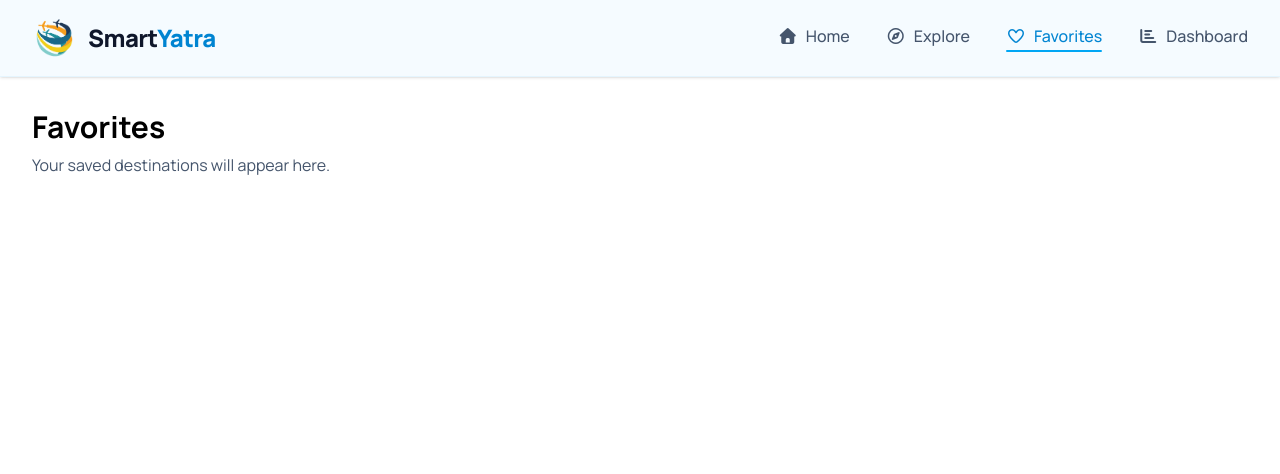
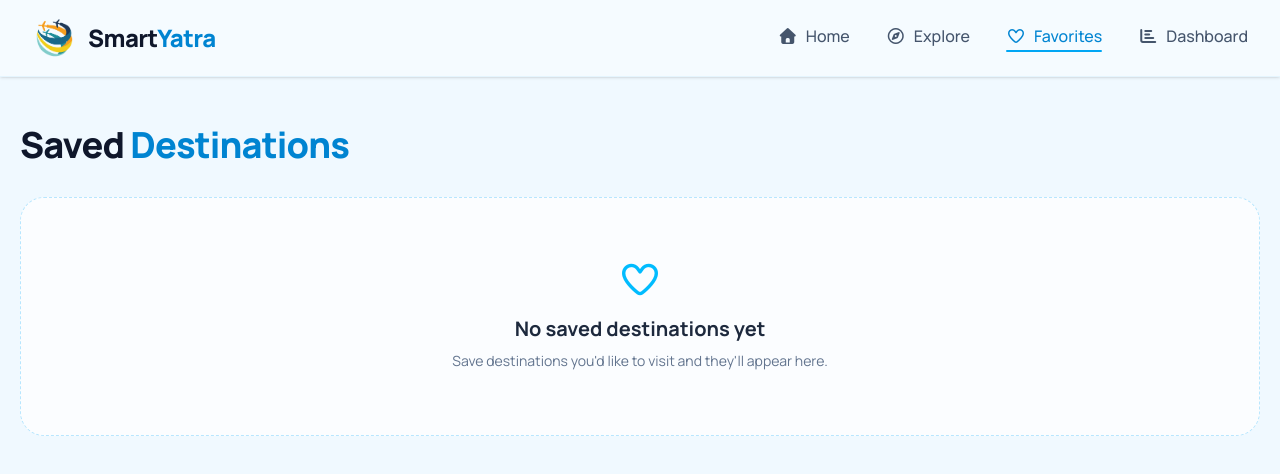
Before and after one commit to leosum1t/SmartTrip, a React (Vite) app: page /favorites in a window 1280 px wide. Shown: the top 474 px of the page. Built offline with nearby package versions, Linux system fonts and the light colour scheme.

Commit message:
feat: display and manage saved destinations

```diff
--- a/src/pages/Favorites.jsx
+++ b/src/pages/Favorites.jsx
@@ -1,10 +1,70 @@
+import { useEffect, useState } from "react"
+import { getFavorites, removeFavorite } from "../utils/favoriteUtils"
+import FavoriteCard from "../components/FavoriteCard"
+
 function Favorites() {
+  const [favorites, setFavorites] = useState([])
+  const [message, setMessage] = useState("")
+
+  useEffect(() => {
+    setFavorites(getFavorites())
+  }, [])
+
+  const handleRemove = (id) => {
+    removeFavorite(id)
+    setFavorites(getFavorites())
+    setMessage("Removed from favorites")
+    setTimeout(() => setMessage(""), 4000)
+  }
+
   return (
-    <main className="min-h-screen p-8">
-      <h1 className="text-3xl font-bold">Favorites</h1>
-      <p className="mt-2 text-slate-600">
-        Your saved destinations will appear here.
-      </p>
+    <main className="min-h-screen bg-sky-50 px-5 py-12">
+      <div className="mx-auto max-w-7xl">
+
+        {message && (
+          <div className="fixed right-6 top-24 z-[1100] rounded-xl border border-red-100 bg-white px-5 py-3 text-sm font-semibold text-slate-800 shadow-lg">
+            <i className="fa-regular fa-heart mr-2 text-red-500"></i>
+            {message}
+          </div>
+        )}
+
+        <div className="mb-8">
+          <h1 className="text-3xl font-extrabold tracking-tight text-slate-900 md:text-4xl">
+            Saved <span className="text-sky-600">Destinations</span>
+          </h1>
+
+          {favorites.length > 0 && (
+            <p className="mt-2 text-sm text-slate-500">
+              {favorites.length} {favorites.length === 1 ? "destination" : "destinations"} saved
+            </p>
+          )}
+        </div>
+
+        {favorites.length > 0 ? (
+          <div className="grid gap-6 sm:grid-cols-2 lg:grid-cols-3">
+            {favorites.map((destination) => (
+              <FavoriteCard
+                key={destination.id}
+                destination={destination}
+                onRemove={handleRemove}
+              />
+            ))}
+          </div>
+        ) : (
+          <div className="rounded-3xl border border-dashed border-sky-200 bg-white/70 px-6 py-16 text-center">
+            <i className="fa-regular fa-heart text-4xl text-sky-400"></i>
+
+            <h2 className="mt-4 text-xl font-bold text-slate-800">
+              No saved destinations yet
+            </h2>
+
+            <p className="mx-auto mt-2 max-w-md text-sm text-slate-500">
+              Save destinations you'd like to visit and they'll appear here.
+            </p>
+          </div>
+        )}
+
+      </div>
     </main>
   )
 }
```
